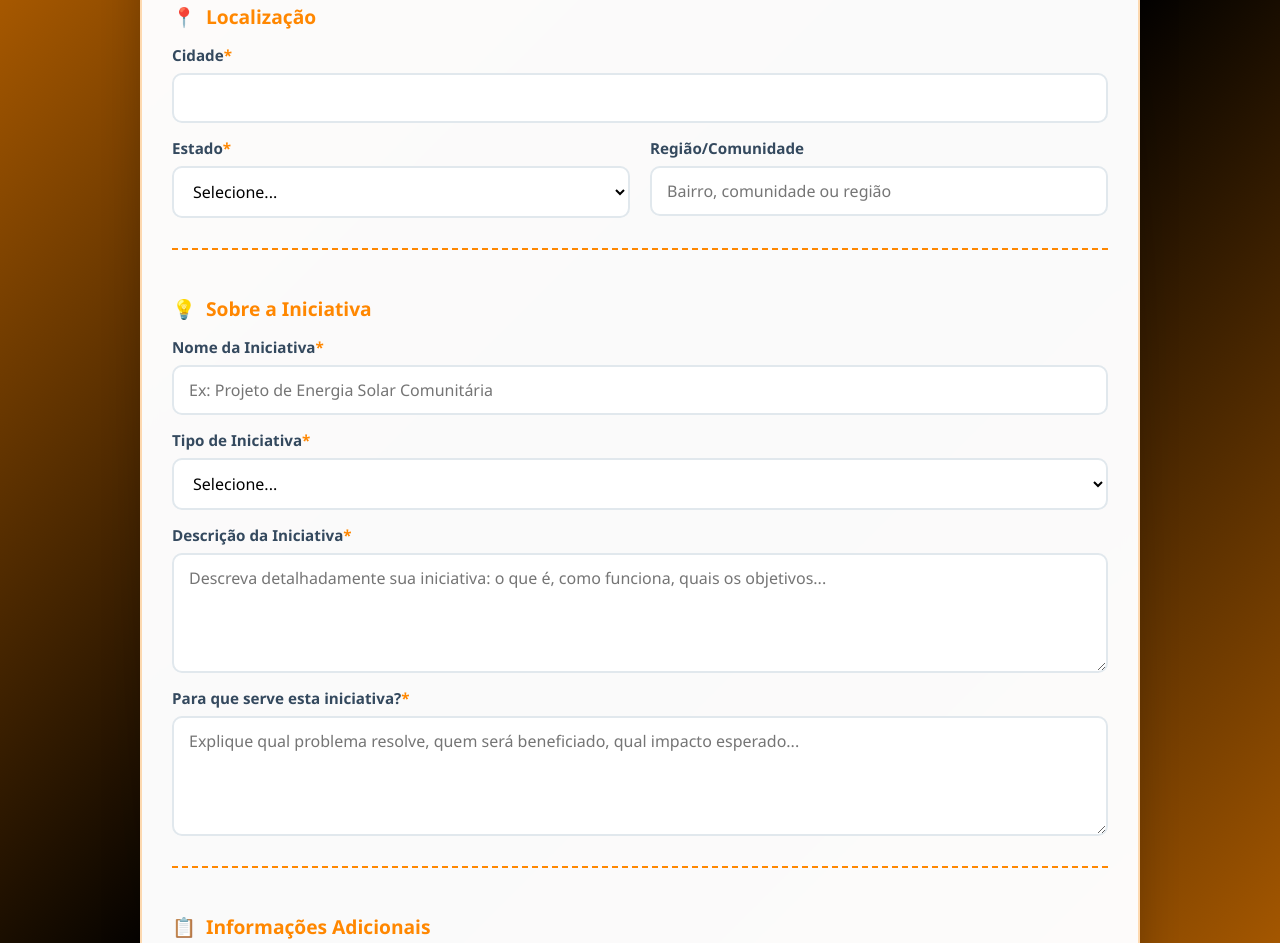
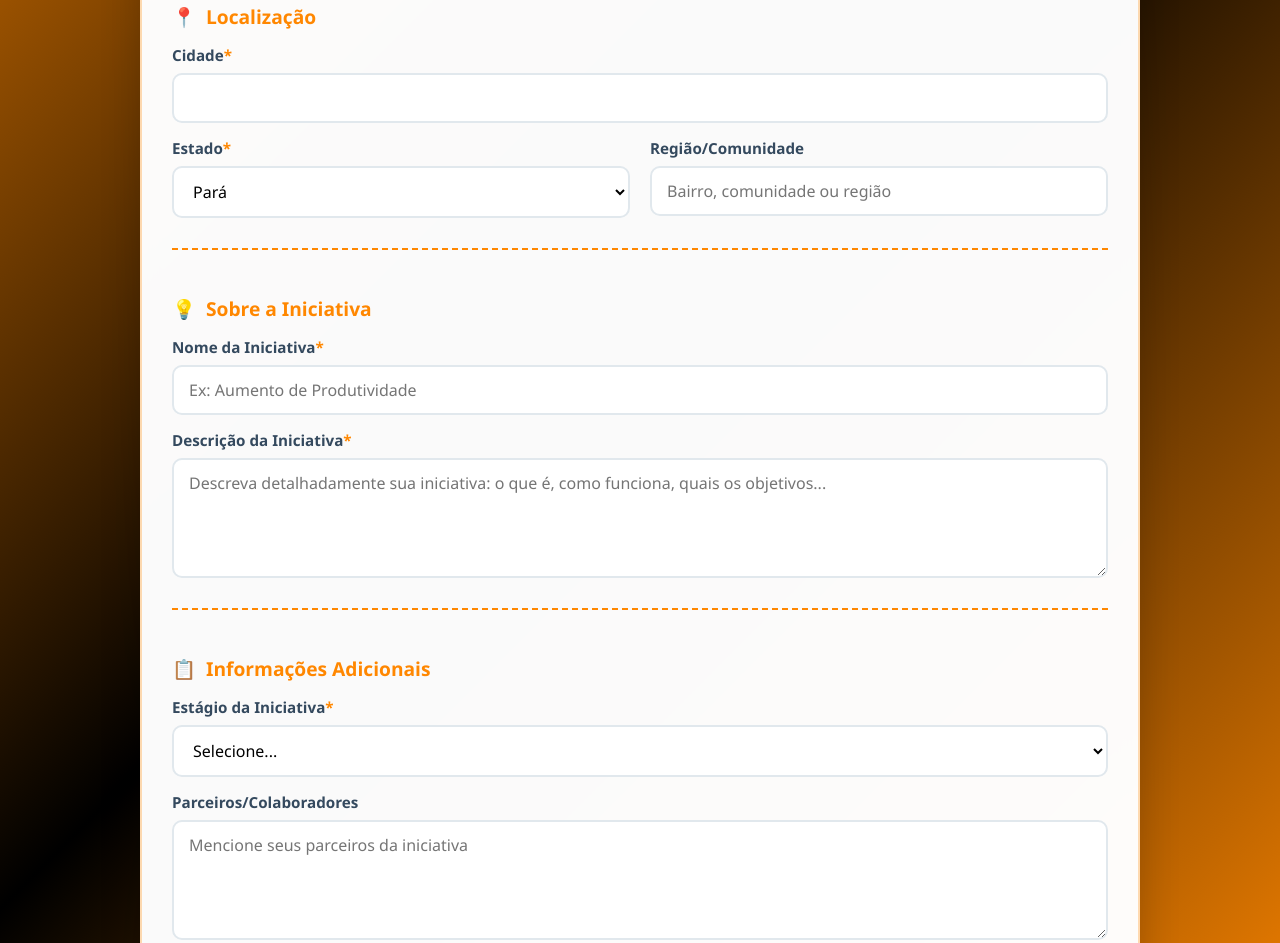
Before and after one commit to Rezendeenergia/iniciativasrezende, a plain HTML site: page index.html in a window 1280 px wide. Shown: the part 601-1544 px from the top of the page. Drawn offline with Linux system fonts and the light colour scheme; a script that the page names is missing.

Commit message:
Update index.html

```diff
--- a/index.html
+++ b/index.html
@@ -613,34 +613,7 @@
                         <div class="form-group">
                             <label for="estado">Estado <span class="required">*</span></label>
                             <select id="estado" name="estado" required aria-required="true">
-                                <option value="">Selecione...</option>
-                                <option value="AC">Acre</option>
-                                <option value="AL">Alagoas</option>
-                                <option value="AP">Amapá</option>
-                                <option value="AM">Amazonas</option>
-                                <option value="BA">Bahia</option>
-                                <option value="CE">Ceará</option>
-                                <option value="DF">Distrito Federal</option>
-                                <option value="ES">Espírito Santo</option>
-                                <option value="GO">Goiás</option>
-                                <option value="MA">Maranhão</option>
-                                <option value="MT">Mato Grosso</option>
-                                <option value="MS">Mato Grosso do Sul</option>
-                                <option value="MG">Minas Gerais</option>
                                 <option value="PA">Pará</option>
-                                <option value="PB">Paraíba</option>
-                                <option value="PR">Paraná</option>
-                                <option value="PE">Pernambuco</option>
-                                <option value="PI">Piauí</option>
-                                <option value="RJ">Rio de Janeiro</option>
-                                <option value="RN">Rio Grande do Norte</option>
-                                <option value="RS">Rio Grande do Sul</option>
-                                <option value="RO">Rondônia</option>
-                                <option value="RR">Roraima</option>
-                                <option value="SC">Santa Catarina</option>
-                                <option value="SP">São Paulo</option>
-                                <option value="SE">Sergipe</option>
-                                <option value="TO">Tocantins</option>
                             </select>
                             <div class="error-message" id="estadoError">Por favor, selecione o estado</div>
                         </div>
@@ -658,34 +631,13 @@
 
                     <div class="form-group">
                         <label for="nomeIniciativa">Nome da Iniciativa <span class="required">*</span></label>
-                        <input type="text" id="nomeIniciativa" name="nomeIniciativa" placeholder="Ex: Projeto de Energia Solar Comunitária" required aria-required="true">
+                        <input type="text" id="nomeIniciativa" name="nomeIniciativa" placeholder="Ex: Aumento de Produtividade" required aria-required="true">
                         <div class="error-message" id="nomeIniciativaError">Por favor, informe o nome da iniciativa</div>
                     </div>
-
-                    <div class="form-group">
-                        <label for="tipoIniciativa">Tipo de Iniciativa <span class="required">*</span></label>
-                        <select id="tipoIniciativa" name="tipoIniciativa" required aria-required="true">
-                            <option value="">Selecione...</option>
-                            <option value="solar">Energia Solar</option>
-                            <option value="eolica">Energia Eólica</option>
-                            <option value="biomassa">Biomassa/Biogás</option>
-                            <option value="eficiencia">Eficiência Energética</option>
-                            <option value="educacao">Educação/Conscientização</option>
-                            <option value="outro">Outro</option>
-                        </select>
-                        <div class="error-message" id="tipoIniciativaError">Por favor, selecione o tipo de iniciativa</div>
-                    </div>
-
                     <div class="form-group">
                         <label for="descricaoIniciativa">Descrição da Iniciativa <span class="required">*</span></label>
                         <textarea id="descricaoIniciativa" name="descricaoIniciativa" placeholder="Descreva detalhadamente sua iniciativa: o que é, como funciona, quais os objetivos..." required aria-required="true"></textarea>
                         <div class="error-message" id="descricaoIniciativaError">Por favor, forneça uma descrição da iniciativa</div>
-                    </div>
-
-                    <div class="form-group">
-                        <label for="finalidadeIniciativa">Para que serve esta iniciativa? <span class="required">*</span></label>
-                        <textarea id="finalidadeIniciativa" name="finalidadeIniciativa" placeholder="Explique qual problema resolve, quem será beneficiado, qual impacto esperado..." required aria-required="true"></textarea>
-                        <div class="error-message" id="finalidadeIniciativaError">Por favor, explique a finalidade da iniciativa</div>
                     </div>
                 </div>
 
@@ -698,21 +650,14 @@
                         <select id="estagioIniciativa" name="estagioIniciativa" required aria-required="true">
                             <option value="">Selecione...</option>
                             <option value="ideia">Ideia/Planejamento</option>
-                            <option value="iniciacao">Em fase inicial</option>
                             <option value="andamento">Em andamento</option>
-                            <option value="concluido">Concluída</option>
                         </select>
                         <div class="error-message" id="estagioIniciativaError">Por favor, selecione o estágio da iniciativa</div>
                     </div>
 
                     <div class="form-group">
                         <label for="parceiros">Parceiros/Colaboradores</label>
-                        <textarea id="parceiros" name="parceiros" placeholder="Liste organizações, empresas ou pessoas que são parceiras nesta iniciativa..."></textarea>
-                    </div>
-
-                    <div class="form-group">
-                        <label for="observacoes">Observações Adicionais</label>
-                        <textarea id="observacoes" name="observacoes" placeholder="Outras informações relevantes sobre sua iniciativa..."></textarea>
+                        <textarea id="parceiros" name="parceiros" placeholder="Mencione seus parceiros da iniciativa"></textarea>
                     </div>
                 </div>
 
```
